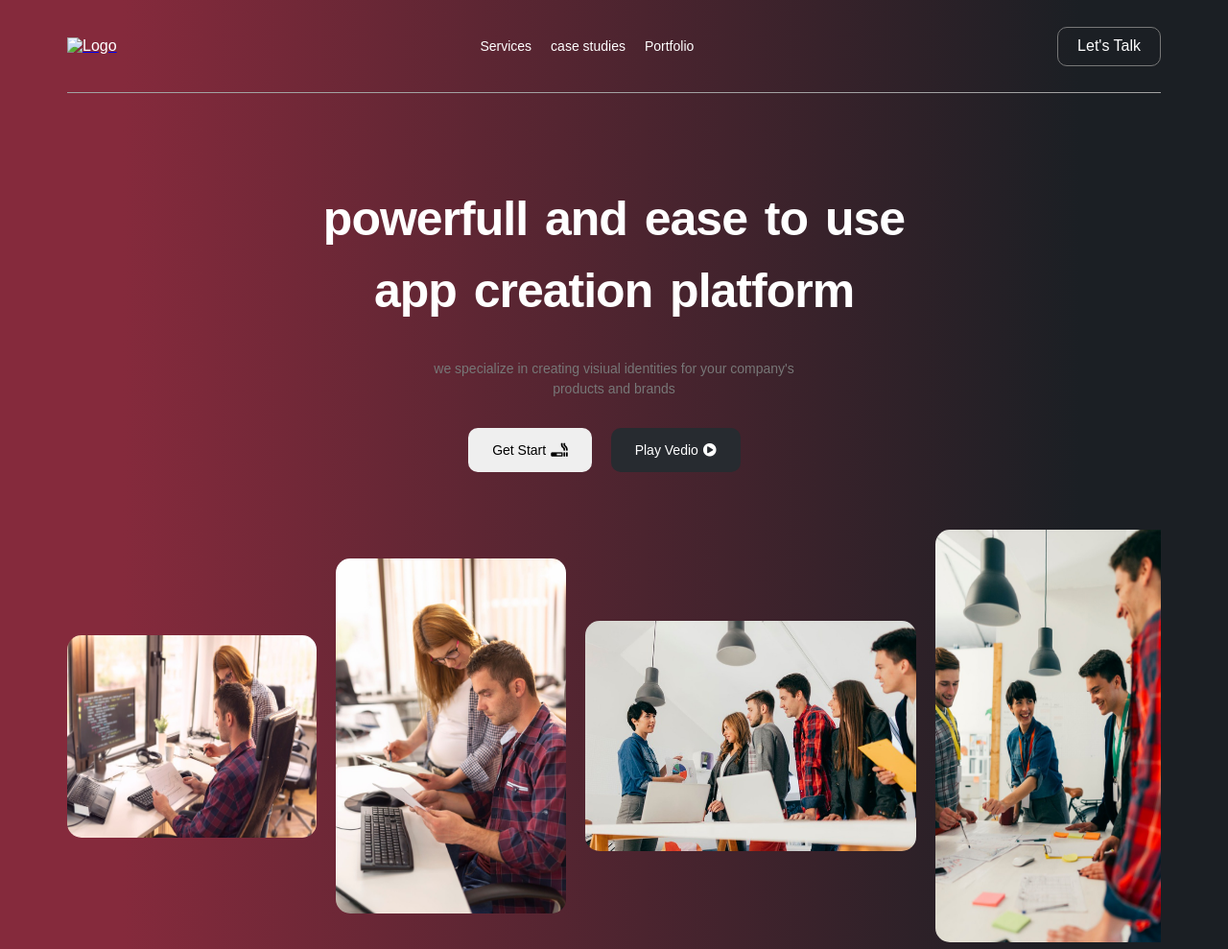
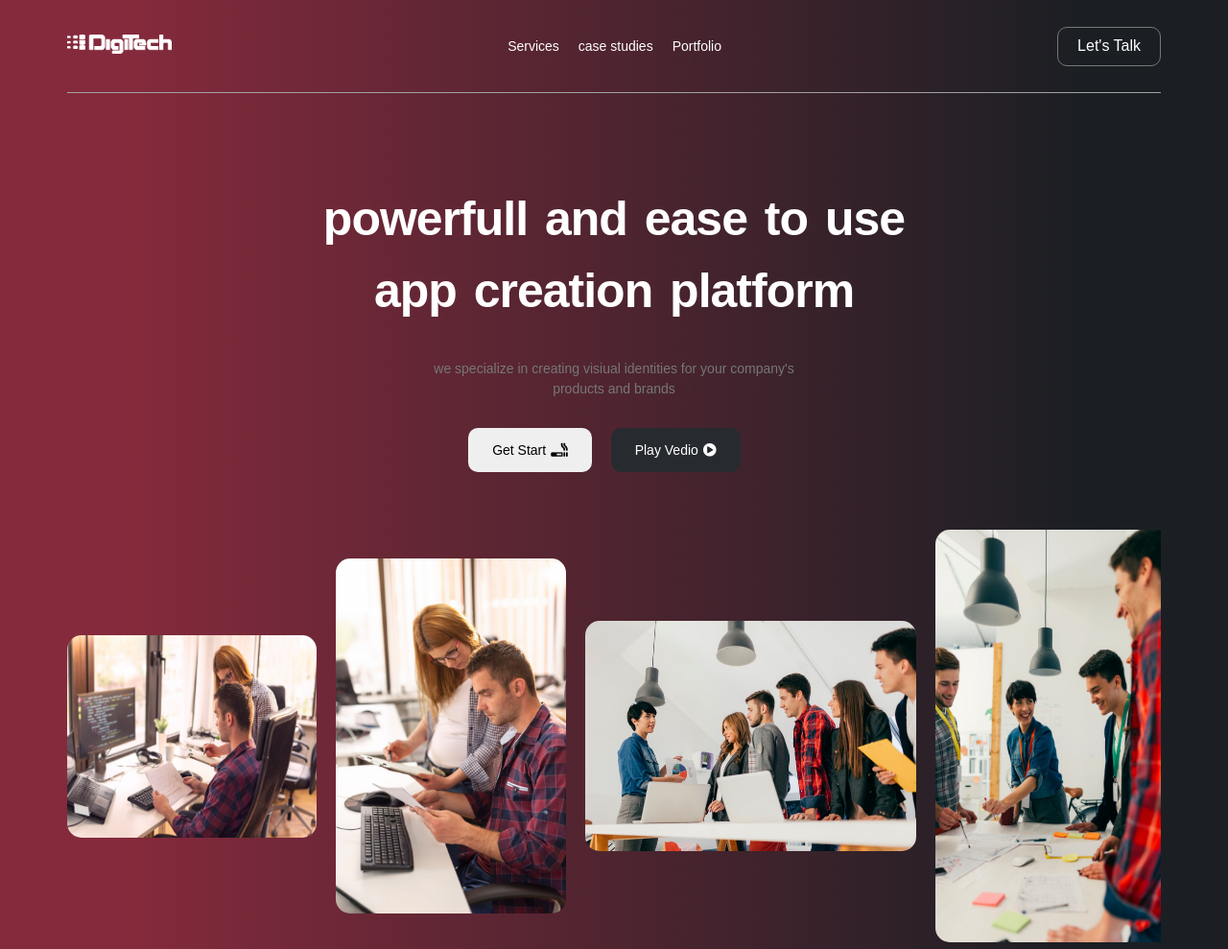
Before and after one commit to Ahmedatia99/Digitech, a plain HTML site: page index.html in a window 1280 px wide. Shown: the top 989 px of the page at 96% size. Drawn offline with Linux system fonts and the light colour scheme; a web font is replaced by a local one.

Commit message:
Update index.html

```diff
--- a/index.html
+++ b/index.html
@@ -24,7 +24,7 @@
     <header>
         <div class="container">
           <a href="#" class="logo">
-            <img src="images/logo.png" alt="Logo" />
+            <img src="images/logo-1.png" alt="Logo" />
           </a>
           <nav>
             <i class="fas fa-bars toggle-menu"></i>
```
